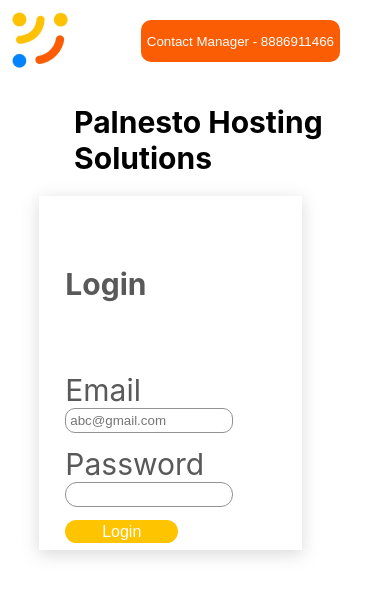
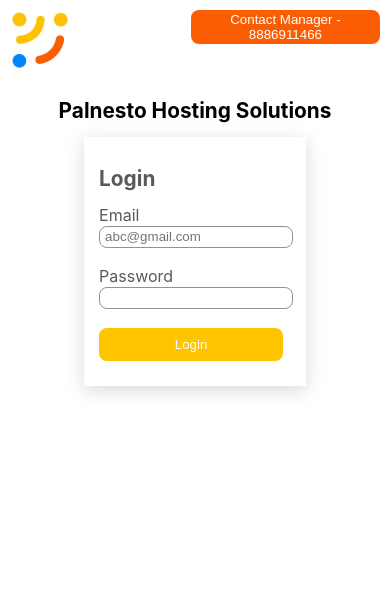
Before and after one commit to palnesto/SpringBoard, a React (Create React App) app: page / in a window 390 px wide. Shown: the top 596 px of the page. Built offline with nearby package versions, Linux system fonts and the light colour scheme.

Commit message:
feat: responsive login and dashboard pages

```diff
--- a/src/components/Dashboard.js
+++ b/src/components/Dashboard.js
@@ -23,16 +23,15 @@ class Dashboard extends Component {
           <div style={{ height: "15%", width: "15%" }}>
             <img src={logo} alt="palnesto-logo" />
           </div>
-          <div>
+          <div style={{display:"flex"}}>
             <button
               style={{
                 color: "#ffffff",
                 textDecoration: "none",
-                height: "50%",
-                marginRight: "50px",
-                marginTop: "20px",
+                height: "40%",
+                margin:"10px",
+                borderRadius: "8px",
                 backgroundColor: "#FA5D04",
-                borderRadius: "10px",
                 borderStyle: "none",
               }}
             >
@@ -43,9 +42,8 @@ class Dashboard extends Component {
                 style={{
                   color: "#ffffff",
                   textDecoration: "none",
+                  margin:"8px",
                   height: "50%",
-                  marginRight: "50px",
-                  marginTop: "20px",
                   backgroundColor: "#FA5D04",
                   borderRadius: "10px",
                   borderStyle: "none",
@@ -61,21 +59,21 @@ class Dashboard extends Component {
             display: "flex",
             flexDirection: "column",
             justifyContent: "center",
-            alignSelf: "center",
-            marginLeft: "10%",
+            alignItems: "center",
           }}
         >
           <div>
-            <h1 style={{ marginLeft: "1%", fontSize: "30px" }}>
+            <h1 style={{fontSize: "130%" }}>
               Palnesto Hosting Solutions
             </h1>
           </div>
           <div
             style={{
+              padding:"5%",
               color: "#595959",
               boxShadow: "0px 4px 16px rgba(105, 105, 105, 0.25)",
-              height: "60vh",
-              width: "75vw",
+              height: "60%",
+              width: "70%",
             }}
           >
             <form onSubmit={this.submitForm}>
@@ -83,7 +81,7 @@ class Dashboard extends Component {
                 style={{
                   display: "flex",
                   flexDirection: "row",
-                  justifyContent: "space-around",
+                  justifyContent: "space-between",
                   borderColor: "#BFBFBF",
                   borderRadius: "5px",
                   borderStyle: "solid",
@@ -99,7 +97,7 @@ class Dashboard extends Component {
                 style={{
                   display: "flex",
                   flexDirection: "row",
-                  justifyContent: "space-around",
+                  justifyContent: "space-between",
                   borderColor: "#BFBFBF",
                   borderRadius: "5px",
                   borderStyle: "solid",
@@ -115,7 +113,7 @@ class Dashboard extends Component {
                 style={{
                   display: "flex",
                   flexDirection: "row",
-                  justifyContent: "space-around",
+                  justifyContent: "space-between",
                   borderColor: "#BFBFBF",
                   borderRadius: "5px",
                   borderStyle: "solid",
@@ -138,11 +136,11 @@ class Dashboard extends Component {
                     backgroundColor: "#FEC400",
                     color: "#ffffff",
                     borderStyle: "none",
-                    paddingLeft: "5%",
-                    paddingRight: "5%",
-                    paddingTop: "1%",
-                    paddingBottom: "1%",
-                    fontSize: "1em",
+                    paddingLeft: "20%",
+                    paddingRight: "20%",
+                    paddingTop: "2%",
+                    paddingBottom: "2%",
+                    fontSize: "100%",
                     textDecoration: "none",
                   }}
                 >
--- a/src/components/Login.js
+++ b/src/components/Login.js
@@ -12,7 +12,10 @@ class Login extends Component {
   submitForm = (event) => {
     event.preventDefault();
     const { email, password } = this.state;
-    if (email === "springboardschool1@gmail.com" && password === "Palspring@456") {
+    if (
+      email === "springboardschool1@gmail.com" &&
+      password === "Palspring@456"
+    ) {
       this.setState({
         isCredentialsValid: true,
       });
@@ -33,7 +36,7 @@ class Login extends Component {
   render() {
     const { email, password, errorMsg, error, isCredentialsValid } = this.state;
     return (
-      <>
+      <div>
         {isCredentialsValid && <Navigate to="/dashboard" replace={true} />}
         <div
           style={{
@@ -50,11 +53,11 @@ class Login extends Component {
               style={{
                 color: "#ffffff",
                 textDecoration: "none",
-                height: "50%",
-                marginRight: "50px",
-                marginTop: "20px",
+                height: "40%",
+                marginTop: "5%",
+                marginRight: "5%",
                 backgroundColor: "#FA5D04",
-                borderRadius: "10px",
+                borderRadius: "8px",
                 borderStyle: "none",
               }}
             >
@@ -68,33 +71,45 @@ class Login extends Component {
             flexDirection: "column",
             justifyContent: "center",
             alignSelf: "center",
-            marginLeft: "10%",
           }}
         >
-          <div>
-            <h1 style={{ marginLeft: "10%", fontSize: "30px" }}>
-              Palnesto Hosting Solutions
-            </h1>
-          </div>
           <div
             style={{
+              display: "flex",
+              flexDirection: "column",
+              justifyContent: "center",
+              alignItems: "center",
+            }}
+          >
+            <h1 style={{ fontSize: "130%" }}>Palnesto Hosting Solutions</h1>
+            <div
+              style={{
+                display:"flex",
+                justifyContent:"center",
                 color: "#595959",
                 boxShadow: "0px 4px 16px rgba(105, 105, 105, 0.25)",
-              height: "50%",
-              width: "75%",
-              paddingBottom: "2%",
+                paddingLeft: "4%",
+                paddingTop:"4%",
+                paddingRight:"6%",
+                paddingBottom:"4%",
               }}
             >
               <form onSubmit={this.submitForm}>
-              <h6 style={{ marginLeft: "10%", fontSize: "30px" }}>Login</h6>
-              <div>
+                <h1
+                  style={{
+                    fontSize: "130%",
+                  }}
+                >
+                  Login
+                </h1>
+                <div style={{display:"flex",flexDirection:"column", justifyContent:"center",alignItems:"flex-start"}}>
                   <label
                     htmlFor="email"
-                  style={{ fontSize: "30px", marginLeft: "10%" }}
+                    style={{ fontSize: "100%"}}
                   >
                     Email
                   </label>
-                <br />
+                  <div>
                     <input
                     value={email}
                     onChange={this.onChangeEmail}
@@ -102,55 +117,57 @@ class Login extends Component {
                     type="email"
                     placeholder="abc@gmail.com"
                     style={{
-                    marginLeft: "10%",
-                    marginBottom: "5%",
+                      marginBottom: "10%",
                       borderColor: "#929292",
                       borderWidth: "1px",
                       borderStyle: "solid",
-                    borderRadius: "10px",
-                    width: "60%",
+                      borderRadius: "8px",
                       padding: "1.5%",
+                      paddingLeft:"5px",
+                      width:"100%"
                     }}
                   />
                   </div>
-              <div>
+                </div>
+                <div style={{display:"flex",flexDirection:"column", justifyContent:"center",alignItems:"flex-start"}}>
                   <label
                     htmlFor="password"
-                  style={{ marginLeft: "10%", fontSize: "30px" }}
+                    style={{fontSize: "100%" }}
                   >
                     Password
                   </label>
-                <br />
+                  <div>
                     <input
                     value={password}
                     onChange={this.onChangePassword}
                     id="password"
                     type="password"
                     style={{
-                    marginLeft: "10%",
-                    marginBottom: "5%",
+                      marginBottom: "10%",
                       borderColor: "#929292",
                       borderWidth: "1px",
                       borderStyle: "solid",
-                    borderRadius: "12px",
-                    width: "60%",
+                      borderRadius: "8px",
                       padding: "1.5%",
+                      paddingLeft:"5px",
+                      width:"100%"
                     }}
                   />
                   </div>
-              <div>
+
+                </div>
+                <div style={{ marginBottom: "5%", textAlign: "center" }}>
                   <button
                     style={{
-                    marginLeft: "10%",
-                    paddingLeft: "14%",
-                    paddingRight: "14%",
-                    borderRadius: "12px",
+                      borderRadius: "8px",
                       backgroundColor: "#FEC400",
                       color: "#ffffff",
                       borderStyle: "none",
-                    paddingTop: "1%",
-                    paddingBottom: "1%",
-                    fontSize: "1em",
+                      paddingLeft: "40%",
+                      paddingRight: "40%",
+                      paddingTop: "5%",
+                      paddingBottom: "5%",
+                      width:"100%"
                     }}
                   >
                     Login
@@ -158,7 +175,6 @@ class Login extends Component {
                   {error && (
                     <p
                       style={{
-                      marginLeft: "10%",
                         color: "red",
                         fontSize: "15px",
                       }}
@@ -170,7 +186,8 @@ class Login extends Component {
               </form>
             </div>
           </div>
-      </>
+        </div>
+      </div>
     );
   }
 }
```
Lines whose indentation alone changed are shown as unchanged.
